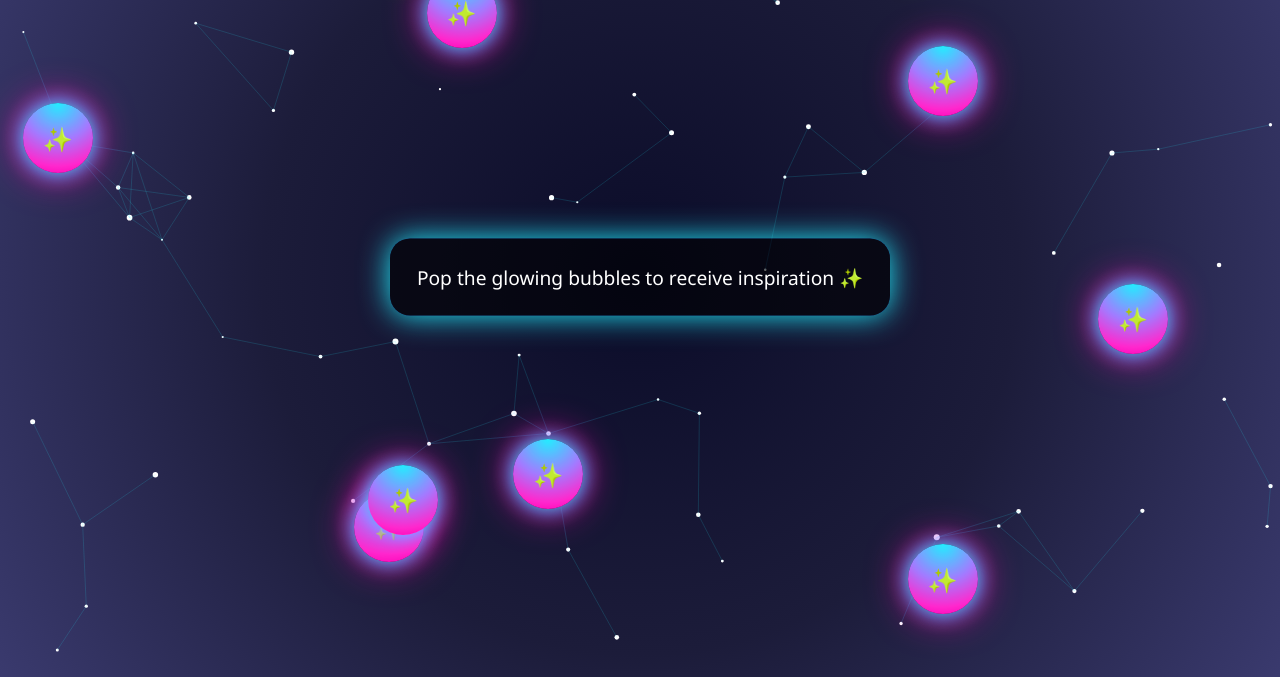
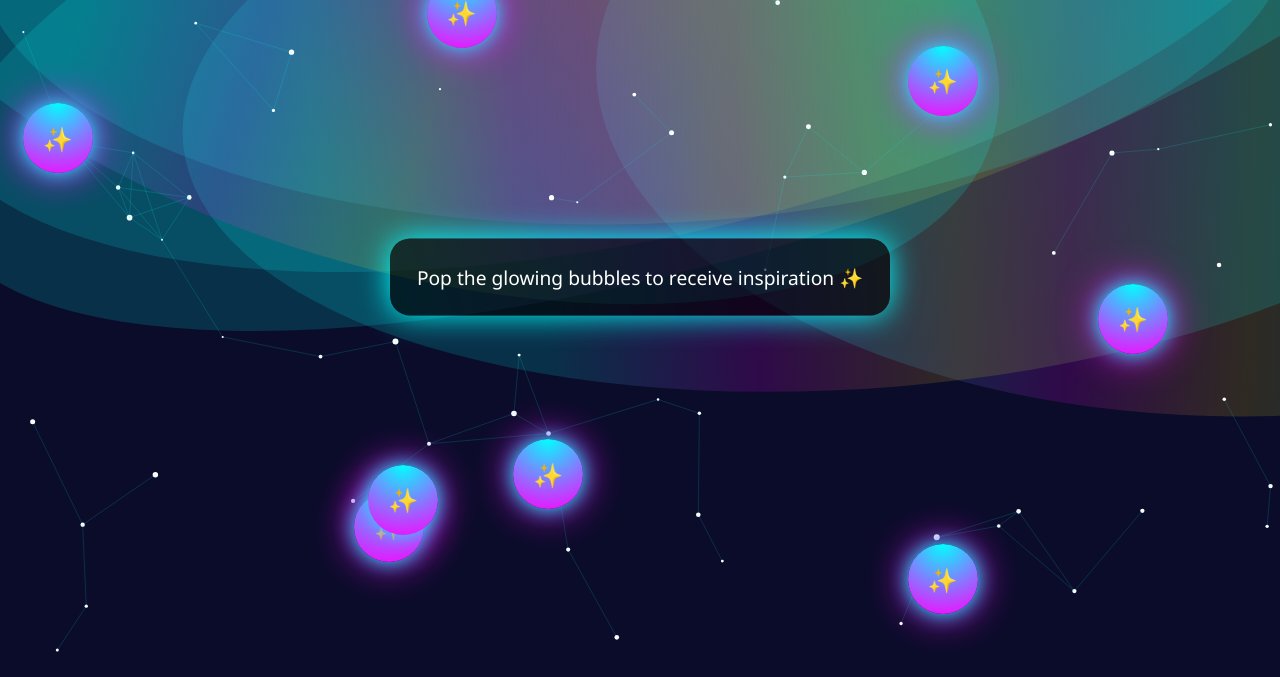
Before and after one commit to Cpro2/Foryou, a plain HTML site: page index.html in a window 1280 px wide. Shown: the part 123-800 px from the top of the page. Drawn offline with Linux system fonts and the light colour scheme.

Commit message:
Add files via upload

```diff
--- a/index.html
+++ b/index.html
@@ -14,27 +14,33 @@ body {
   height: 100vh;
   font-family: 'Segoe UI', sans-serif;
   color: white;
-  background: radial-gradient(circle at center, #0b0c29, #1c1c3a, #3a3a6e);
-  animation: bgShift 12s infinite alternate;
+  position: relative;
+  background: #0b0c2a;
 }
 
-@keyframes bgShift {
-  0% { filter: hue-rotate(0deg); }
-  100% { filter: hue-rotate(30deg); }
-}
-
-canvas {
+/* Aurora Canvas Overlay */
+#auroraCanvas {
   position: fixed;
   top: 0;
   left: 0;
+  width: 100%;
+  height: 100%;
   z-index: 0;
+}
+
+/* Stars Canvas */
+#stars {
+  position: fixed;
+  top: 0;
+  left: 0;
+  z-index: 1;
 }
 
 #gameArea {
   position: relative;
   width: 100%;
   height: 100%;
-  z-index: 1;
+  z-index: 2;
 }
 
 h1 {
@@ -44,7 +50,7 @@ h1 {
   text-align: center;
   font-size: clamp(1.5rem, 4vw, 3rem);
   text-shadow: 0 0 20px gold;
-  z-index: 2;
+  z-index: 3;
 }
 
 .bubble {
@@ -74,7 +80,7 @@ h1 {
   background: rgba(0,0,0,0.6);
   text-align: center;
   box-shadow: 0 0 30px cyan;
-  z-index: 3;
+  z-index: 4;
 }
 
 #messageBox {
@@ -104,6 +110,7 @@ h1 {
 
 <body>
 
+<canvas id="auroraCanvas"></canvas>
 <canvas id="stars"></canvas>
 
 <h1>❄️ Onyedikachi Promise Says ✨</h1>
@@ -122,38 +129,85 @@ h1 {
 </audio>
 
 <script>
-/* ------------------ MUSIC (mobile safe) ------------------ */
+/* ------------------ MUSIC ------------------ */
 document.body.addEventListener('pointerdown', () => {
   document.getElementById('music').play().catch(()=>{});
 }, { once: true });
 
+/* ------------------ AURORA EFFECT ------------------ */
+const auroraCanvas = document.getElementById('auroraCanvas');
+const aCtx = auroraCanvas.getContext('2d');
+function resizeAurora() {
+  auroraCanvas.width = window.innerWidth;
+  auroraCanvas.height = window.innerHeight;
+}
+window.addEventListener('resize', resizeAurora);
+resizeAurora();
+
+let auroras = [];
+for (let i = 0; i < 6; i++) {
+  auroras.push({
+    x: Math.random()*auroraCanvas.width,
+    y: Math.random()*auroraCanvas.height/2,
+    width: 600 + Math.random()*300,
+    height: 200 + Math.random()*150,
+    angle: Math.random()*Math.PI*2,
+    speed: 0.002 + Math.random()*0.003,
+    color: `hsla(${Math.random()*360}, 100%, 50%, 0.15)`
+  });
+}
+
+function drawAurora() {
+  aCtx.clearRect(0,0,auroraCanvas.width, auroraCanvas.height);
+  auroras.forEach(a => {
+    a.angle += a.speed;
+    aCtx.save();
+    aCtx.translate(a.x, a.y);
+    aCtx.rotate(Math.sin(a.angle)*0.3);
+    const grad = aCtx.createLinearGradient(-a.width/2, 0, a.width/2, 0);
+    grad.addColorStop(0, 'rgba(0,255,255,0.15)');
+    grad.addColorStop(0.3, 'rgba(255,0,255,0.15)');
+    grad.addColorStop(0.6, 'rgba(255,215,0,0.15)');
+    grad.addColorStop(1, 'rgba(0,255,255,0.15)');
+    aCtx.fillStyle = grad;
+    aCtx.beginPath();
+    aCtx.ellipse(0, 0, a.width, a.height, 0, 0, Math.PI*2);
+    aCtx.fill();
+    aCtx.restore();
+  });
+  requestAnimationFrame(drawAurora);
+}
+drawAurora();
+
 /* ------------------ CONSTELLATIONS ------------------ */
-const canvas = document.getElementById('stars');
-const ctx = canvas.getContext('2d');
-resize();
-window.addEventListener('resize', resize);
+const starsCanvas = document.getElementById('stars');
+const ctx = starsCanvas.getContext('2d');
+function resizeStars(){
+  starsCanvas.width = window.innerWidth;
+  starsCanvas.height = window.innerHeight;
+}
+window.addEventListener('resize', resizeStars);
+resizeStars();
 
 let stars = Array.from({length: 70}, () => ({
-  x: Math.random()*canvas.width,
-  y: Math.random()*canvas.height,
+  x: Math.random()*starsCanvas.width,
+  y: Math.random()*starsCanvas.height,
   r: Math.random()*2+1,
   vx: Math.random()*0.3-0.15,
   vy: Math.random()*0.3-0.15
 }));
 
-function drawStars() {
-  ctx.clearRect(0,0,canvas.width,canvas.height);
-  ctx.fillStyle = 'white';
-
-  stars.forEach(s => {
-    s.x += s.vx; s.y += s.vy;
-    if(s.x<0||s.x>canvas.width) s.vx*=-1;
-    if(s.y<0||s.y>canvas.height) s.vy*=-1;
+function drawStars(){
+  ctx.clearRect(0,0,starsCanvas.width,starsCanvas.height);
+  ctx.fillStyle='white';
+  stars.forEach(s=>{
+    s.x+=s.vx; s.y+=s.vy;
+    if(s.x<0||s.x>starsCanvas.width) s.vx*=-1;
+    if(s.y<0||s.y>starsCanvas.height) s.vy*=-1;
     ctx.beginPath();
     ctx.arc(s.x,s.y,s.r,0,Math.PI*2);
     ctx.fill();
   });
-
   for(let i=0;i<stars.length;i++){
     for(let j=i+1;j<stars.length;j++){
       let dx=stars[i].x-stars[j].x;
@@ -171,11 +225,6 @@ function drawStars() {
   requestAnimationFrame(drawStars);
 }
 drawStars();
-
-function resize(){
-  canvas.width=window.innerWidth;
-  canvas.height=window.innerHeight;
-}
 
 /* ------------------ BUBBLE GAME ------------------ */
 const messages=[
@@ -195,7 +244,6 @@ const box=document.getElementById('messageBox');
 const final=document.getElementById('finalMessage');
 
 let bubbles=[];
-
 messages.forEach(msg=>{
   let b=document.createElement('div');
   b.className='bubble';
@@ -215,12 +263,11 @@ messages.forEach(msg=>{
     popped++;
     if(popped===messages.length) showFinal();
   };
-
   area.appendChild(b);
   bubbles.push(b);
 });
 
-function move(){
+function moveBubbles(){
   bubbles.forEach(b=>{
     if(b.popped) return;
     b.x+=b.vx; b.y+=b.vy;
@@ -229,11 +276,10 @@ function move(){
     b.style.left=b.x+'px';
     b.style.top=b.y+'px';
   });
-  requestAnimationFrame(move);
+  requestAnimationFrame(moveBubbles);
 }
-move();
+moveBubbles();
 
-/* ------------------ AUTO FINALE ------------------ */
 setTimeout(()=>{ if(!finale) showFinal(); },20000);
 
 function showFinal(){
```
